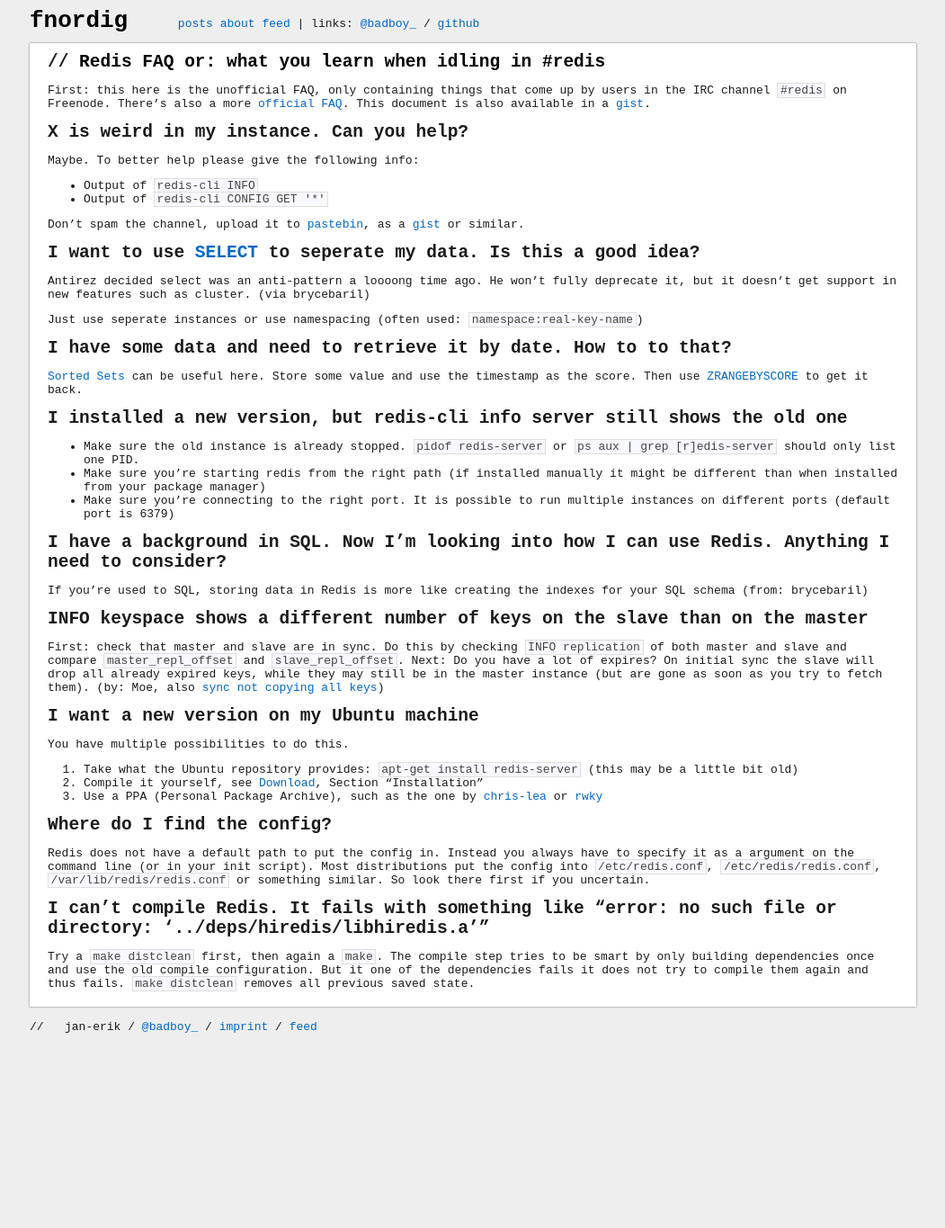
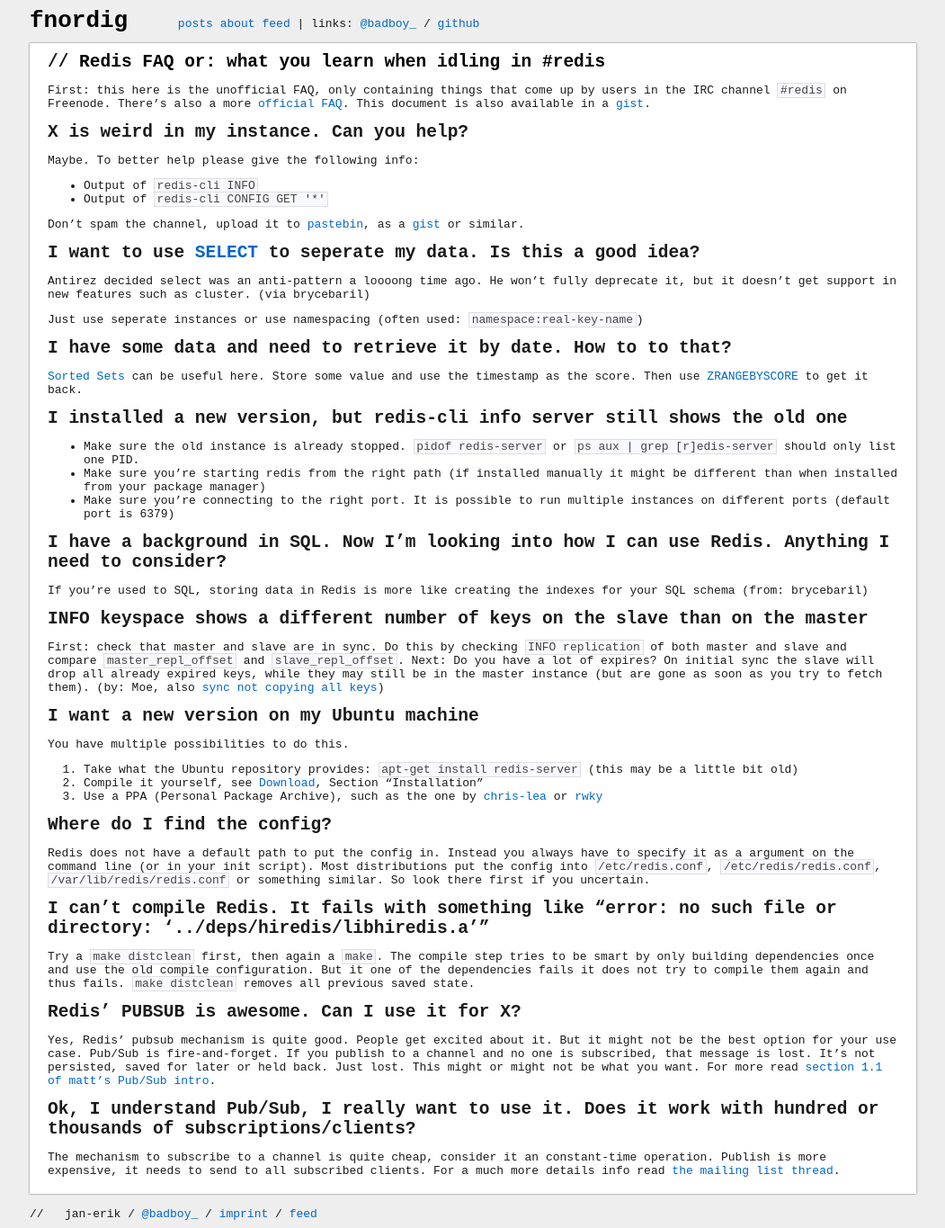
Before and after one commit to badboy/fnordig.de, a Jekyll site: the page built from redis-faq.markdown, in a window 1280 px wide. Shown: the whole page at 90% size, without its empty margins (114-1165 px from the left). Built offline with Jekyll 4.4.1, drawn with Linux system fonts in a browser that asks for light colours; before the commit the page ends 1157 px from its top, so only the background shows below that.

Commit message:
Added new entries to the redis faq

```diff
--- a/about.markdown
+++ b/about.markdown
@@ -19,7 +19,7 @@ studying at [RWTH Aachen](http://www.rwth-aachen.de/), working for
 
 * [try.redis.io](http://try.redis.io) - Online Redis REPL.
 * [badbill](https://github.com/badboy/badbill) - A client for the [Billomat](http://www.billomat.com/en/api/) API
-* [Redis FAQ](http://fnordig.de/redis-faq/) - an unofficial Redis FAQ with user questions
+* [Redis FAQ](/redis-faq/) - an unofficial Redis FAQ with user questions
 
 ## // services
 
--- a/redis-faq.markdown
+++ b/redis-faq.markdown
@@ -55,3 +55,11 @@ Redis does not have a default path to put the config in. Instead you always have
 ## I can't compile Redis. It fails with something like "error: no such file or directory: '../deps/hiredis/libhiredis.a'"
 
 Try a `make distclean` first, then again a `make`. The compile step tries to be smart by only building dependencies once and use the old compile configuration. But it one of the dependencies fails it does not try to compile them again and thus fails. `make distclean` removes all previous saved state.
+
+## Redis' PUBSUB is awesome. Can I use it for X?
+
+Yes, Redis' pubsub mechanism is quite good. People get excited about it. But it might not be the best option for your use case. Pub/Sub is fire-and-forget. If you publish to a channel and no one is subscribed, that message is lost. It's not persisted, saved for later or held back. Just lost. This might or might not be what you want. For more read [section 1.1 of matt's Pub/Sub intro](https://matt.sh/advanced-redis-pubsub-scripts).
+
+## Ok, I understand Pub/Sub, I really want to use it. Does it work with hundred or thousands of subscriptions/clients?
+
+The mechanism to subscribe to a channel is quite cheap, consider it an constant-time operation. Publish is more expensive, it needs to send to all subscribed clients. For a much more details info read [the mailing list thread](https://groups.google.com/forum/#!topic/redis-db/R09u__3Jzfk).
```
